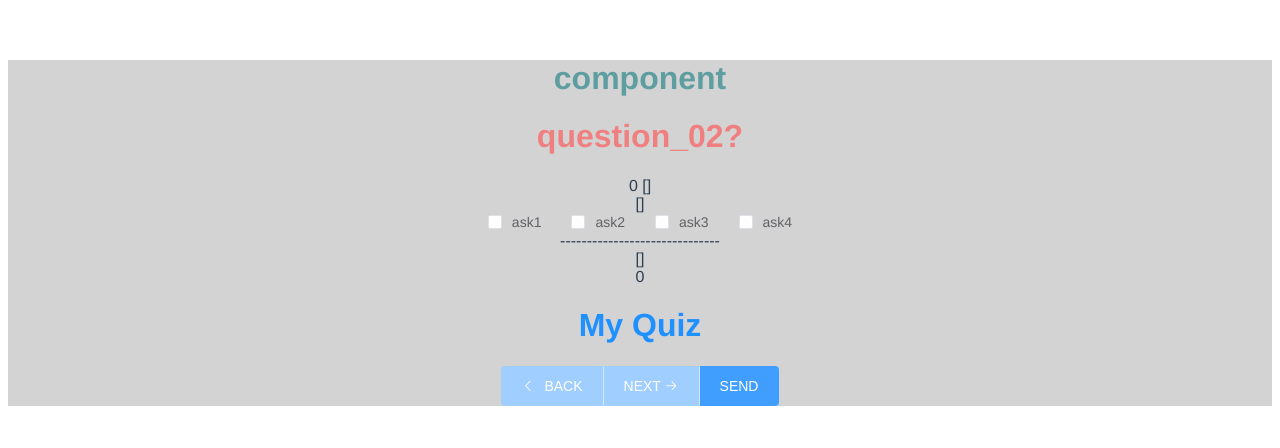
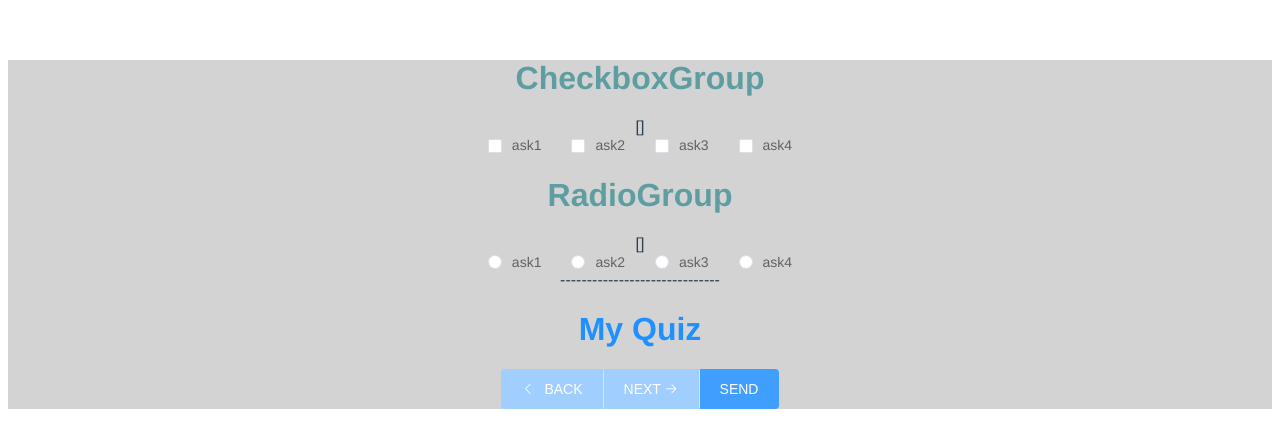
Before and after one commit to agbusko/vue-cli, a Vue app in the folder hello-world/: page / in a window 1280 px wide. Shown: the top 448 px of the page. Built offline with nearby package versions, Linux system fonts and the light colour scheme.

Commit message:
AB: update components CheckboxGroup, RedioGroup

```diff
--- a/hello-world/src/components/AppSurvey.vue
+++ b/hello-world/src/components/AppSurvey.vue
@@ -5,7 +5,12 @@
 			v-bind:questionIndex="questionIndex"
 		></app-checkbox>
 
-		<div>------------------------------</div>  <div>{{ quizzes[0].checkAnswers}}</div> {{questionIndex}}
+		<app-radio
+			v-bind:quizzes="quizzes"
+			v-bind:questionIndex="questionIndex"
+		></app-radio>
+
+		<div>------------------------------</div>
 		<h1>{{ title }}</h1>
 		<el-button-group>
 			<el-button type="primary" @click="prev" icon="el-icon-arrow-left" :disabled="questionIndex == 0">
@@ -25,13 +30,13 @@
 </template>
 <script>
     import AppCheckbox from './controls/CheckboxGroup'
-    //  import AppRadio from './controls/Radio'
+    import AppRadio from './controls/RadioGroup'
 
     export default {
         name: "AppSurvey",
         components: {
             AppCheckbox,
-            // AppRadio
+            AppRadio
         },
 
         data () {
@@ -43,19 +48,19 @@
                         id: 1,
                         question: 'question_01?',
                         answers: [ 'ask1', 'ask2', 'ask3', 'ask4' ],
-                        checkAnswers: []
+                        checkAnswers: [] // в зависимости от комопнента Array or String
                     },
                     {
                         id: 2,
                         question: 'question_02?',
                         answers: [ 'ask5', 'ask6', 'ask7', 'ask8' ],
-                        checkAnswers: []
+                        checkAnswers: [] // в зависимости от комопнента Array or String
                     },
                     {
                         id: 3,
                         question: 'question_02?',
                         answers: [ 'ask9', 'ask10', 'ask11', 'ask12' ],
-                        checkAnswers: []
+                        checkAnswers: [] // в зависимости от комопнента Array or String
                     }
                 ]
             }
--- a/hello-world/src/components/controls/CheckboxGroup.vue
+++ b/hello-world/src/components/controls/CheckboxGroup.vue
@@ -1,17 +1,12 @@
 <template>
 	<div id="checkbox">
-		<h1>component</h1>
-		<!-- Получаемый объект (в массиве) -->
-		<h1 style="color: lightcoral">{{quizzes[1].question}}</h1>
-		{{questionIndex}}
-
+		<h1>CheckboxGroup</h1>
 		<!-- =========================test================================ -->
-
-		{{ quizzes[0].checkAnswers }}<br>
-		{{ quizzes[1].checkAnswers }}<br>
+		{{ quizzes[questionIndex].checkAnswers }}<br> <!-- Array -->
 		<!-- ============================================================= -->
 
 		<section class="survey-card" v-for="(item, index) in quizzes" :key="index">
+			<transition name="fade">
 				<el-checkbox-group v-model="item.checkAnswers" v-if="index == questionIndex">
 					<el-checkbox
 						v-for="(value, index) in item.answers"
@@ -20,6 +15,7 @@
 					>
 					</el-checkbox>
 				</el-checkbox-group>
+			</transition>
 		</section>
 	</div>
 </template>
@@ -48,38 +44,16 @@
 	h1 {
 		color: cadetblue;
 	}
-</style>
-
-<!--<template>
-	<div id="checkbox">{{checkAnswers}}child
-		<h1>{{quizzes.question}}</h1>
-		<el-checkbox-group v-model="checkAnswers">
-			<el-checkbox v-for="value in quizzes.answers"
-					:key="value.id"
-					:label="value"
-					:change="$emit('change-answer', checkAnswers)">
-			</el-checkbox>
-		</el-checkbox-group>
-	</div>
-</template>
-<script>
-    export default {
-        name: "CheckboxGroup",
-				props: {
-            quizzes: Object
-				},
-
-        data () {
-            return {
-								checkAnswers: ''
+	.fade-enter {
+		opacity: 0;
 	}
+	.fade-enter-active {
+		transition: opacity 2s;
 	}
+	.fade-leave-active {
+		transition: opacity 2s;
 	}
-</script>
-<style scoped>
-	h1 {
-		color: cadetblue;
+	.fade-leave-to {
+		opacity: 0
 	}
 </style>
-
--->
--- a/hello-world/src/components/controls/RadioGroup.vue
+++ b/hello-world/src/components/controls/RadioGroup.vue
@@ -1,25 +1,31 @@
 <template>
 	<div id="radio">
-		<h1>{{quizzes.question}}</h1>
-		<el-radio-group v-model="checkAnswers">
-			<el-radio v-for="(value, index) in quizzes.answers"
-                :key="index"
-                :label="value"
-                :change="$emit('change-answer', checkAnswers)">
-			</el-radio>
-			</el-radio-group>
+		<h1>RadioGroup</h1>
+		{{ quizzes[questionIndex].checkAnswers }}<br> <!-- String -->
+
+		<section class="survey-card" v-for="(item, index) in quizzes" :key="index">
+				<el-radio-group v-model="item.checkAnswers" v-if="index == questionIndex">
+					<el-radio
+						v-for="(value, index) in item.answers"
+						:key="index"
+						:label="value"
+					>
+					</el-radio>
+				</el-radio-group>
+		</section>
 	</div>
 </template>
 <script>
     export default {
         name: "RadioGroup",
 				props: {
-            quizzes: Object
+            quizzes: Object,
+            questionIndex: Number
 				},
 
         data () {
             return {
-                checkAnswers: ''
+
             }
         }
     }
```
Lines whose indentation alone changed are shown as unchanged.
